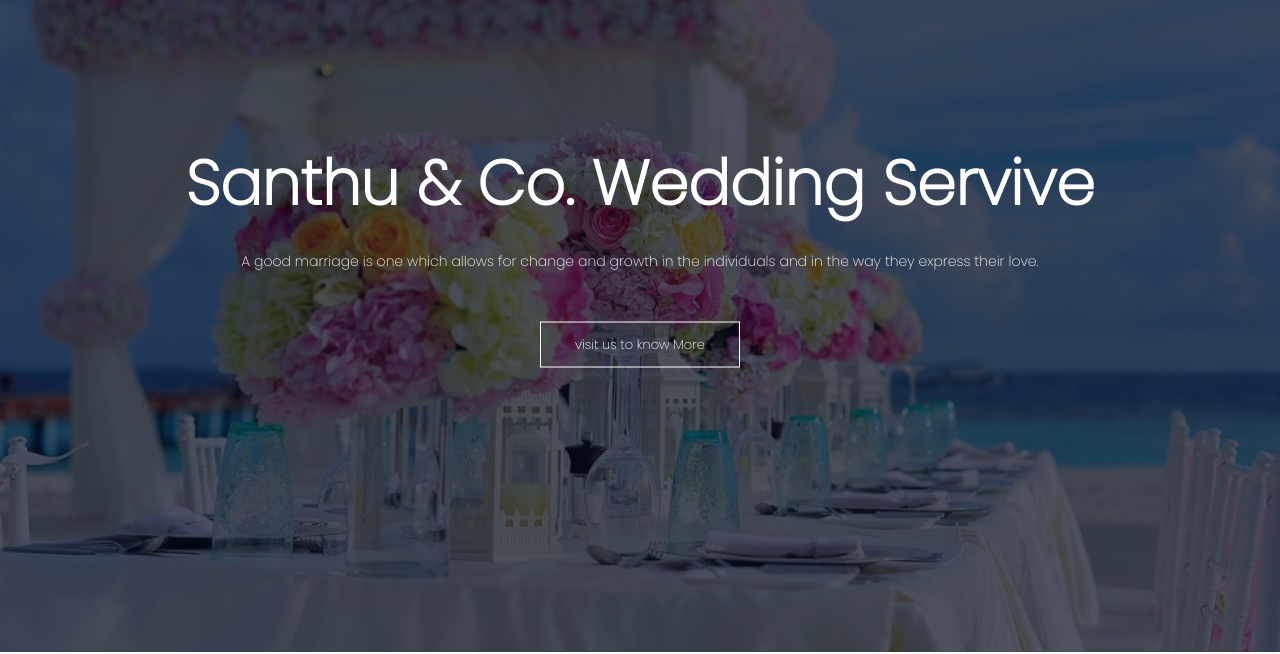
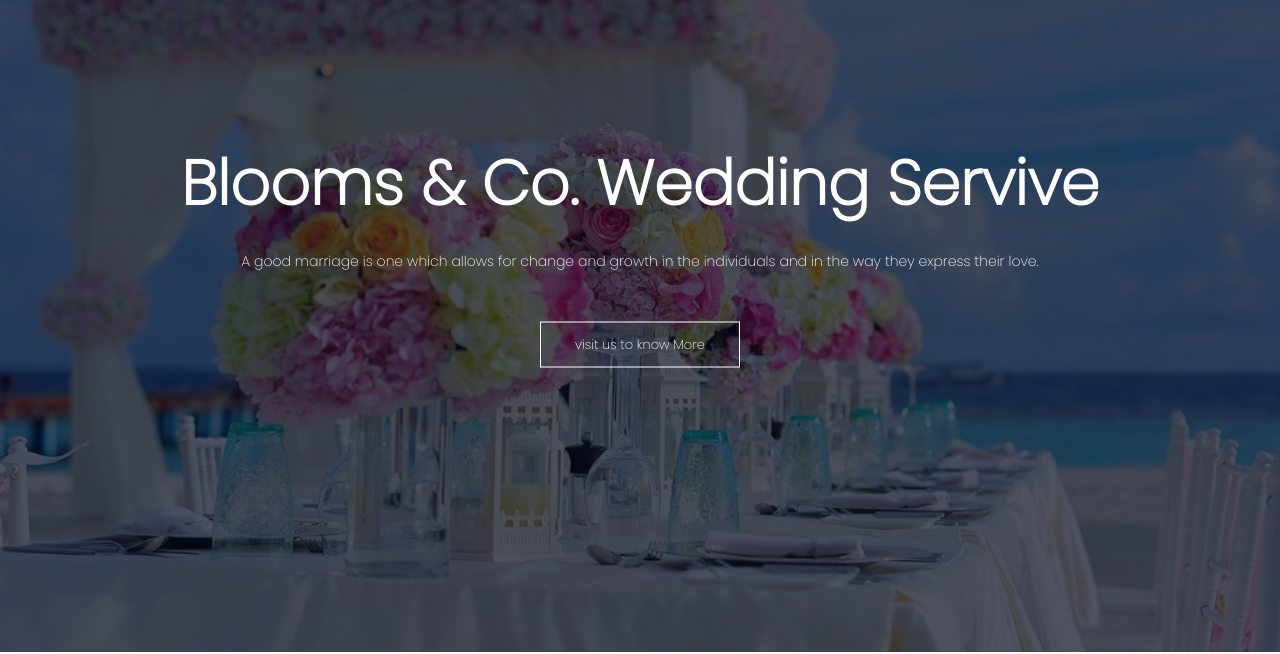
Before and after one commit to Shekkylar/wedding-decors, a plain HTML site: page index.html in a window 1280 px wide. Shown: the part 148-802 px from the top of the page. Drawn offline with Linux system fonts and the light colour scheme; a web font is replaced by a local one.

Commit message:
Update index.html

```diff
--- a/index.html
+++ b/index.html
@@ -29,7 +29,7 @@
 			<i class="fas fa-bars"onclick="showmenu()"></i>
 		</nav>
 		<div class="text-box">
-			<h1>Santhu & Co. Wedding Servive</h1>
+			<h1>Blooms & Co. Wedding Servive</h1>
 			<p>A good marriage is one which allows for change and growth in the individuals and in the way they express their love.
 			</p>
 			<a href=""class="hero-btn">visit us to know More</a>
```
